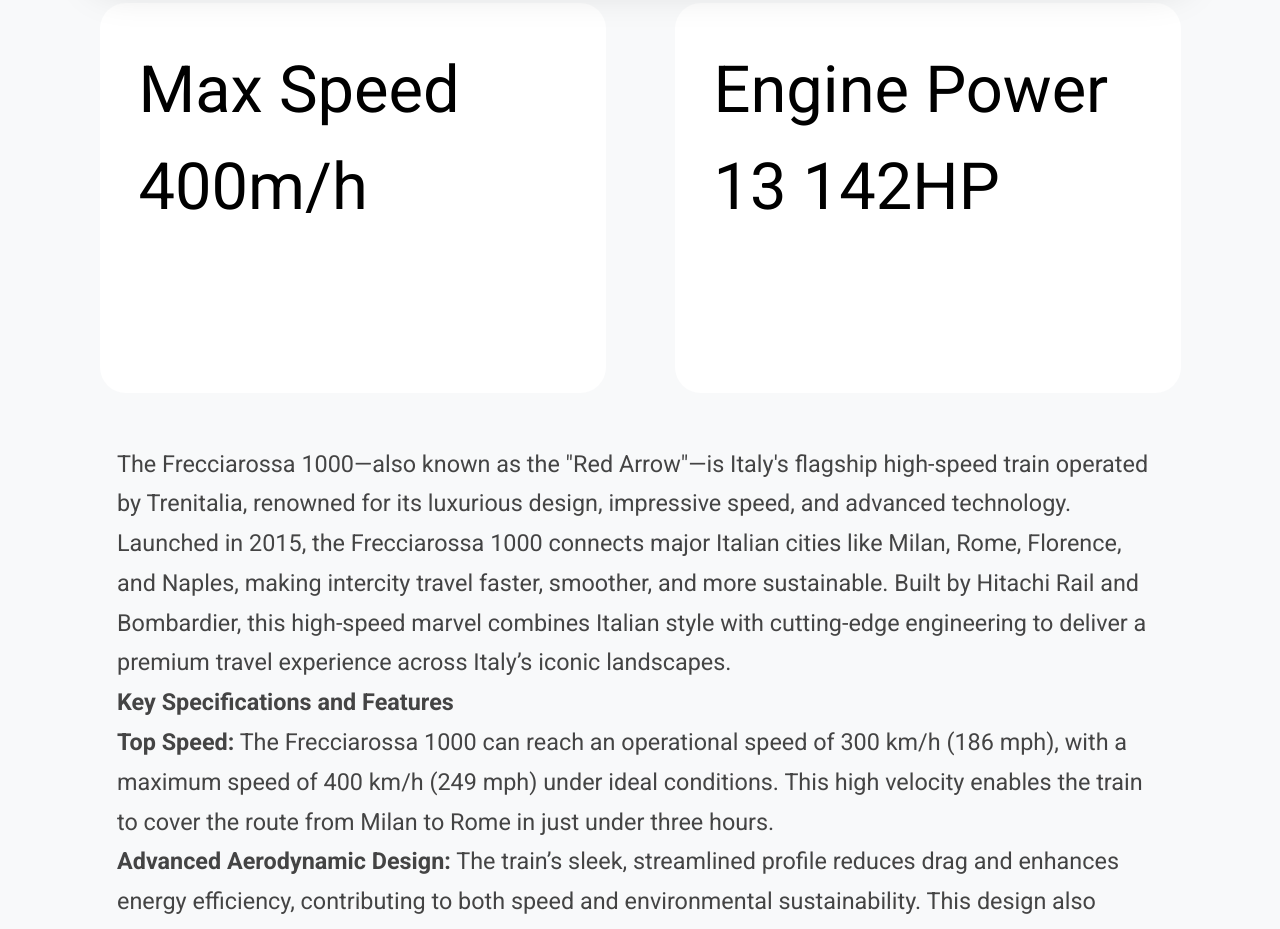
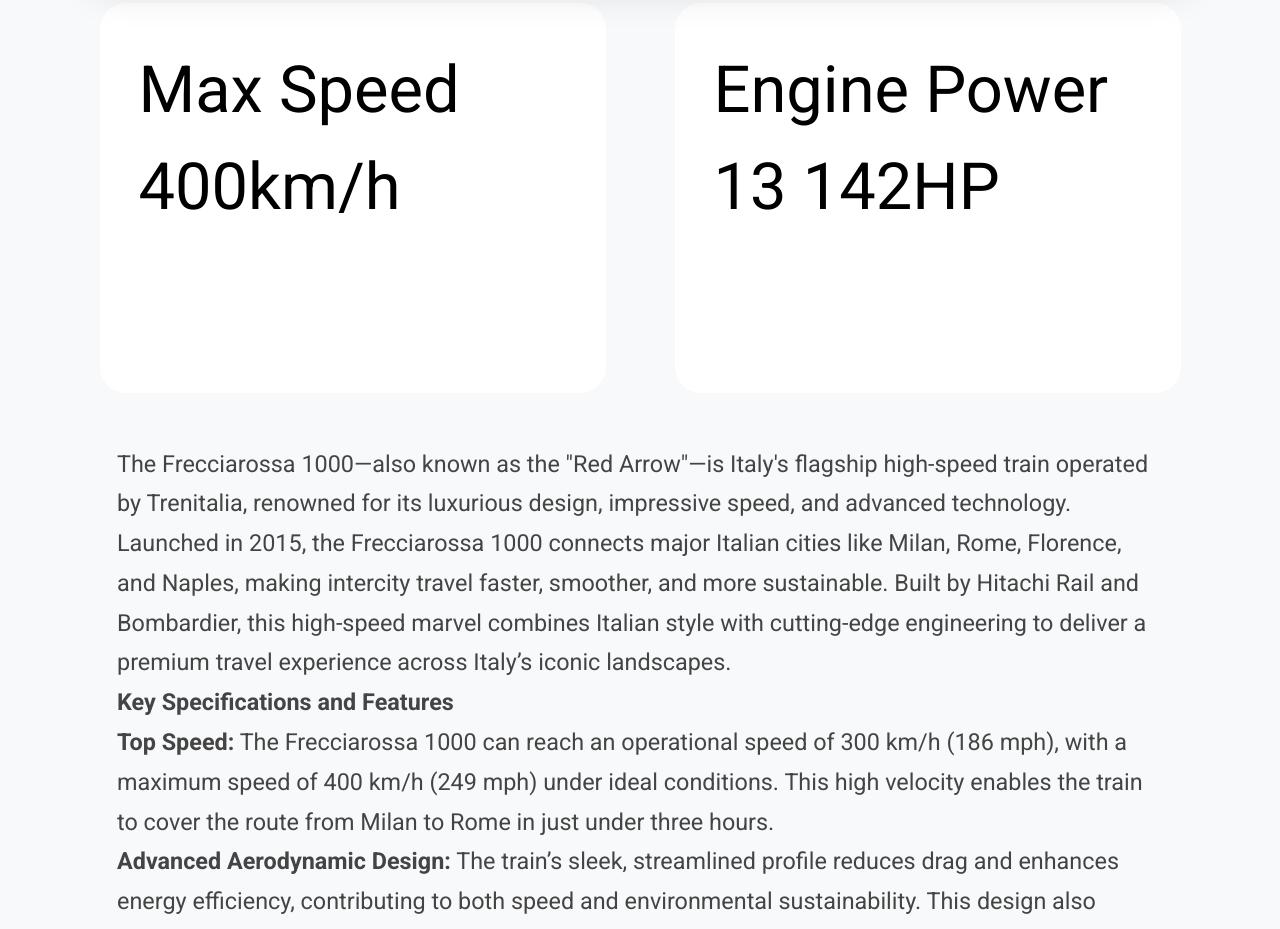
Before and after one commit to ITPG-CODEWARS/codewars-2024-first-round-radogalev, a plain HTML site: page Frecciarossa 1000.html in a window 1280 px wide. Shown: the part 1009-1938 px from the top of the page. Drawn offline with nearby package versions, Linux system fonts and the light colour scheme; a web font is replaced by a local one.

Commit message:
Fixed typos

```diff
--- a/Frecciarossa 1000.html
+++ b/Frecciarossa 1000.html
@@ -68,7 +68,7 @@
          <p class = "key-card-text">
              Max Speed
              <br>
-             <span class = "key-card-text-num">400m/h</span>
+             <span class = "key-card-text-num">400km/h</span>
          </p>
         </div>
         <div class = "engine-power-card">
```
Also changed, not shown: shinkansen.html (line endings or trailing spaces).
